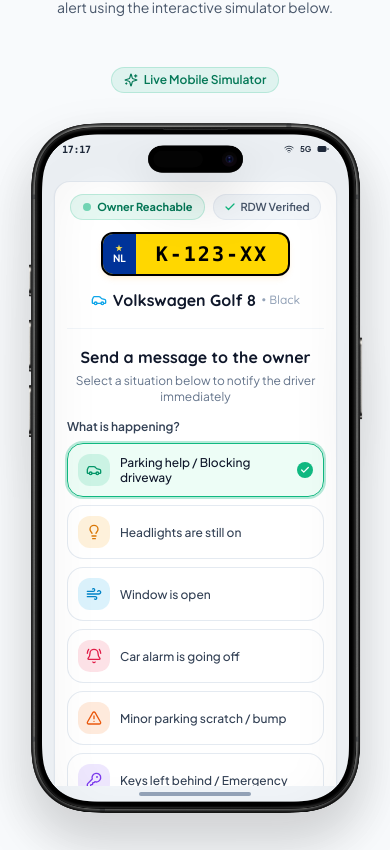
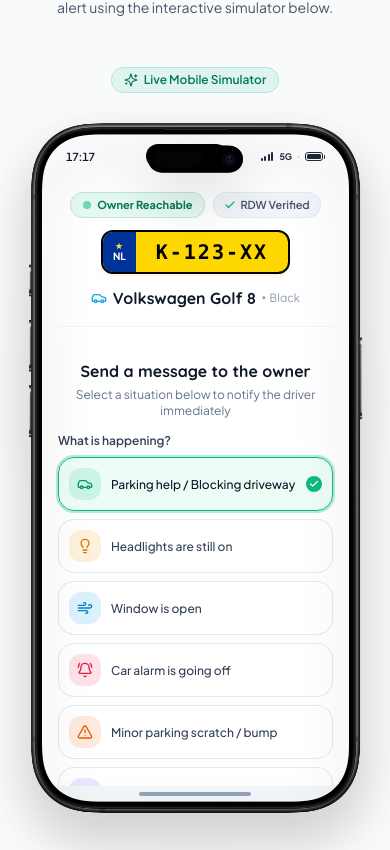
Before and after one commit to ping-me-web-app/ping-me, a Next.js app: page / in a window 390 px wide. Shown: the part 4714-5564 px from the top of the page. Built offline with nearby package versions, Linux system fonts and the light colour scheme; no server answers.

Commit message:
fix(ui): polish phone top status bar and vehicle header layout

```diff
--- a/src/components/common/PhoneMockup.tsx
+++ b/src/components/common/PhoneMockup.tsx
@@ -42,22 +42,46 @@
       >
         {/* iOS Top Status Bar & Dynamic Island */}
         {showStatusBar && (
-          <div className="relative z-30 flex items-center justify-between px-5 pt-2 pb-1 text-slate-800 dark:text-white/90 text-[10px] font-semibold tracking-tight select-none flex-shrink-0 bg-slate-100/90 dark:bg-[#070A10]/90 backdrop-blur-md">
+          <div className="relative z-30 flex items-center justify-between px-6 pt-3 pb-2 text-slate-900 dark:text-white text-[11px] font-semibold tracking-tight select-none flex-shrink-0 bg-transparent">
             {/* Clock */}
-            <span suppressHydrationWarning className="w-9 text-left font-mono">
+            <span
+              suppressHydrationWarning
+              className="w-12 text-left font-sans font-semibold text-[11px] sm:text-[12px] tabular-nums"
+            >
               {timeStr || "09:41"}
             </span>
 
-            {/* Dynamic Island Pill */}
-            <div className="w-18 h-4.5 rounded-full bg-black flex items-center justify-center">
-              <span className="w-1.5 h-1.5 rounded-full bg-emerald-500/80 animate-pulse ml-auto mr-1.5" />
+            {/* Authentic Dynamic Island Capsule */}
+            <div className="w-[82px] h-[24px] sm:w-[94px] sm:h-[26px] rounded-full bg-black flex items-center justify-between px-2.5 shadow-sm -mt-0.5">
+              {/* Camera lens reflection */}
+              <div className="w-2.5 h-2.5 rounded-full bg-[#111827] border border-white/10" />
+              {/* Sensor dot / active indicator */}
+              <div className="w-1.5 h-1.5 rounded-full bg-emerald-500/90 shadow-[0_0_4px_#10b981]" />
             </div>
 
-            {/* Right Indicators */}
-            <div className="flex items-center gap-1.5 text-[9px]">
-              <Wifi className="w-2.5 h-2.5" />
-              <span className="font-sans font-bold text-[8px]">5G</span>
-              <Battery className="w-3 h-3 fill-current" />
+            {/* Right Indicators: Cellular Bars, 5G, Wifi, Battery */}
+            <div className="w-16 flex items-center justify-end gap-1.5 text-slate-800 dark:text-slate-200">
+              {/* 4 Cellular Signal Bars */}
+              <div className="flex items-end gap-[1.5px] h-2.5 pb-[0.5px]">
+                <span className="w-[2px] h-[3px] bg-current rounded-full" />
+                <span className="w-[2px] h-[5px] bg-current rounded-full" />
+                <span className="w-[2px] h-[7px] bg-current rounded-full" />
+                <span className="w-[2px] h-[9px] bg-current rounded-full" />
+              </div>
+
+              {/* 5G text */}
+              <span className="font-sans font-bold text-[9px] leading-none">5G</span>
+
+              {/* Wifi */}
+              <Wifi className="w-3 h-3 stroke-[2.2]" />
+
+              {/* iOS Battery with Terminal Nub */}
+              <div className="relative flex items-center">
+                <div className="w-[18px] h-[9px] rounded-[3px] border border-current p-[1px] flex items-center">
+                  <div className="h-full w-full bg-current rounded-[1.5px]" />
+                </div>
+                <div className="w-[1px] h-[3.5px] bg-current rounded-r-[1px] ml-[0.5px]" />
+              </div>
             </div>
           </div>
         )}
--- a/src/components/landing/ScannerDemo.tsx
+++ b/src/components/landing/ScannerDemo.tsx
@@ -41,9 +41,9 @@
             <div className="w-full flex justify-center">
               <PhoneMockup
                 maxWidthClass="max-w-[360px] sm:max-w-[410px] lg:max-w-[440px] xl:max-w-[460px]"
-                screenClassName="bg-slate-100 dark:bg-[#070A10]"
+                screenClassName="bg-white dark:bg-[#0B1119]"
               >
-                <div className="p-3 sm:p-4">
+                <div className="px-4 py-3 sm:px-5">
                   <TagAlertForm isEmbedded={true} />
                 </div>
               </PhoneMockup>
--- a/src/components/tag/ActiveTagView.tsx
+++ b/src/components/tag/ActiveTagView.tsx
@@ -43,7 +43,7 @@
       className={cn(
         "w-full transition-colors",
         isEmbedded
-          ? "p-3 sm:p-4 rounded-2xl bg-white dark:bg-[#0F172A] border border-slate-200/90 dark:border-slate-800 shadow-sm my-2"
+          ? "py-1 space-y-4"
           : "rounded-3xl bg-white dark:bg-[#0F172A] border border-slate-200/90 dark:border-slate-800 shadow-xl shadow-slate-200/50 dark:shadow-black/40 overflow-hidden p-5 sm:p-7",
         className
       )}
```
